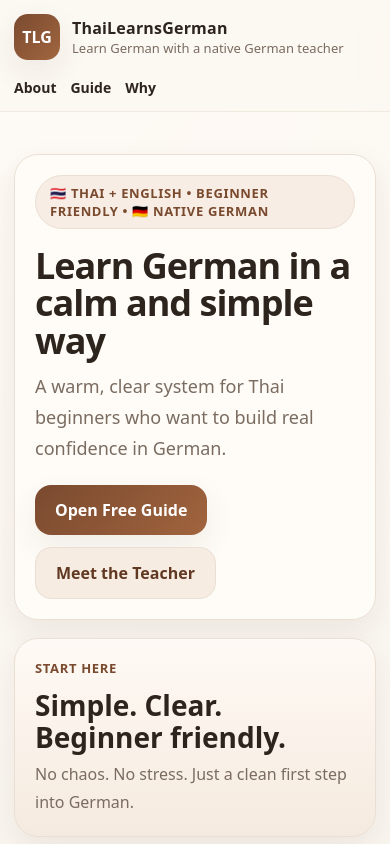
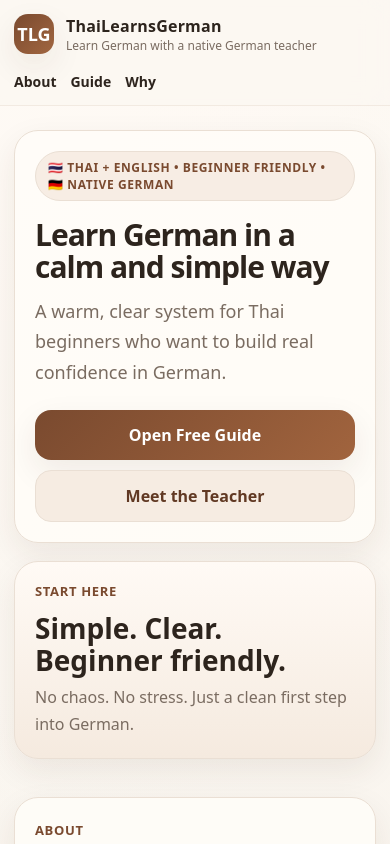
Before and after one commit to ThaiLearnsGerman/thailernsgerman.github.io, a plain HTML site: page index.html in a window 390 px wide. Shown: the top 844 px of the page. Drawn offline with Linux system fonts and the light colour scheme.

Commit message:
Update style.css

```diff
--- a/style.css
+++ b/style.css
@@ -343,3 +343,40 @@ body{
     font-size:28px;
   }
 }
+@media (max-width: 640px){
+  .brand-logo{
+    width:40px;
+    height:40px;
+    font-size:18px;
+  }
+
+  .brand-title{
+    font-size:16px;
+  }
+
+  .brand-sub{
+    font-size:12px;
+  }
+
+  .hero-text h1{
+    font-size:30px;
+    line-height:1.08;
+  }
+
+  .hero-badge{
+    font-size:12px;
+    padding:7px 12px;
+  }
+
+  .hero-buttons{
+    gap:10px;
+  }
+
+  .btn{
+    width:100%;
+  }
+
+  .hero{
+    padding-top:24px;
+  }
+}
```
